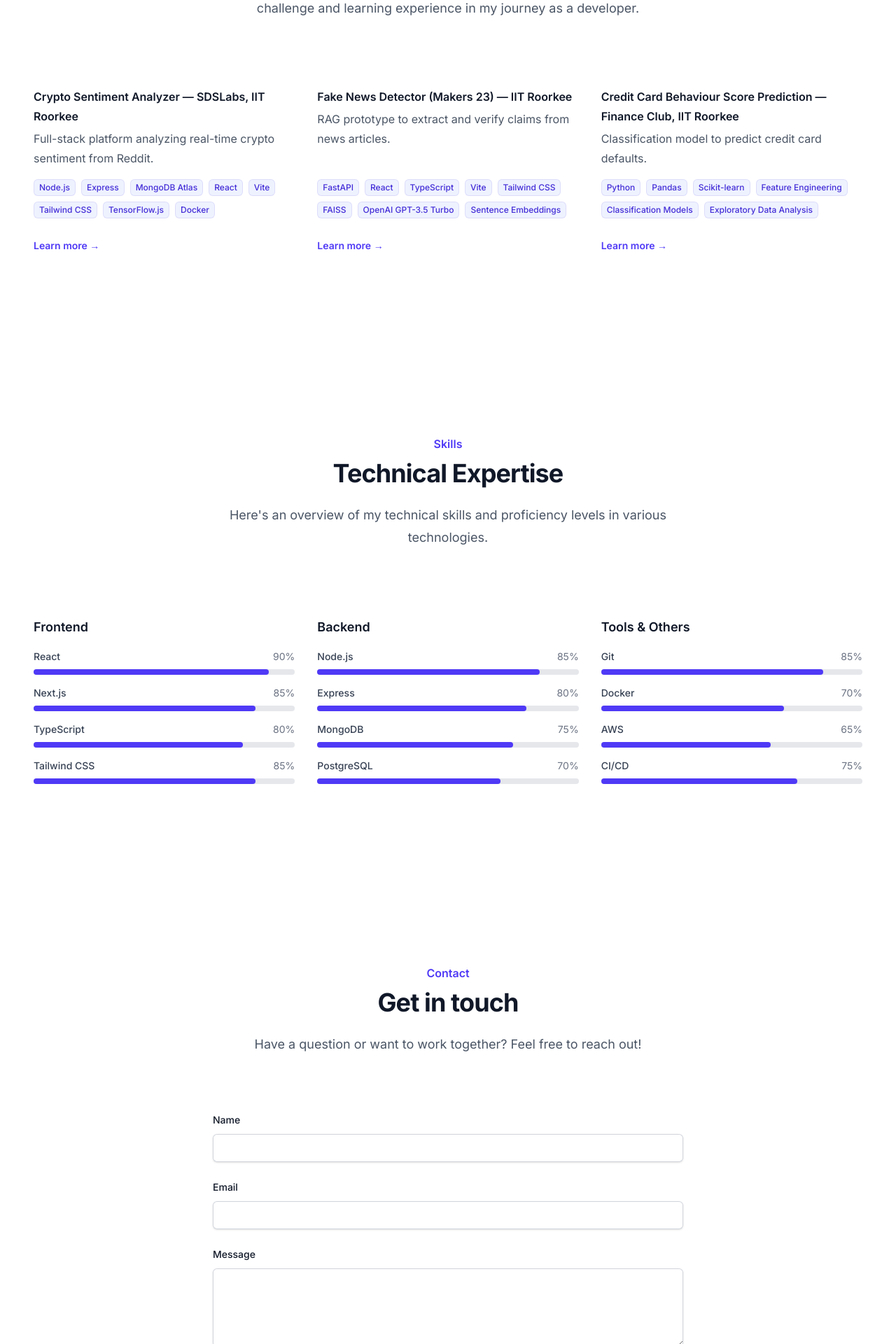
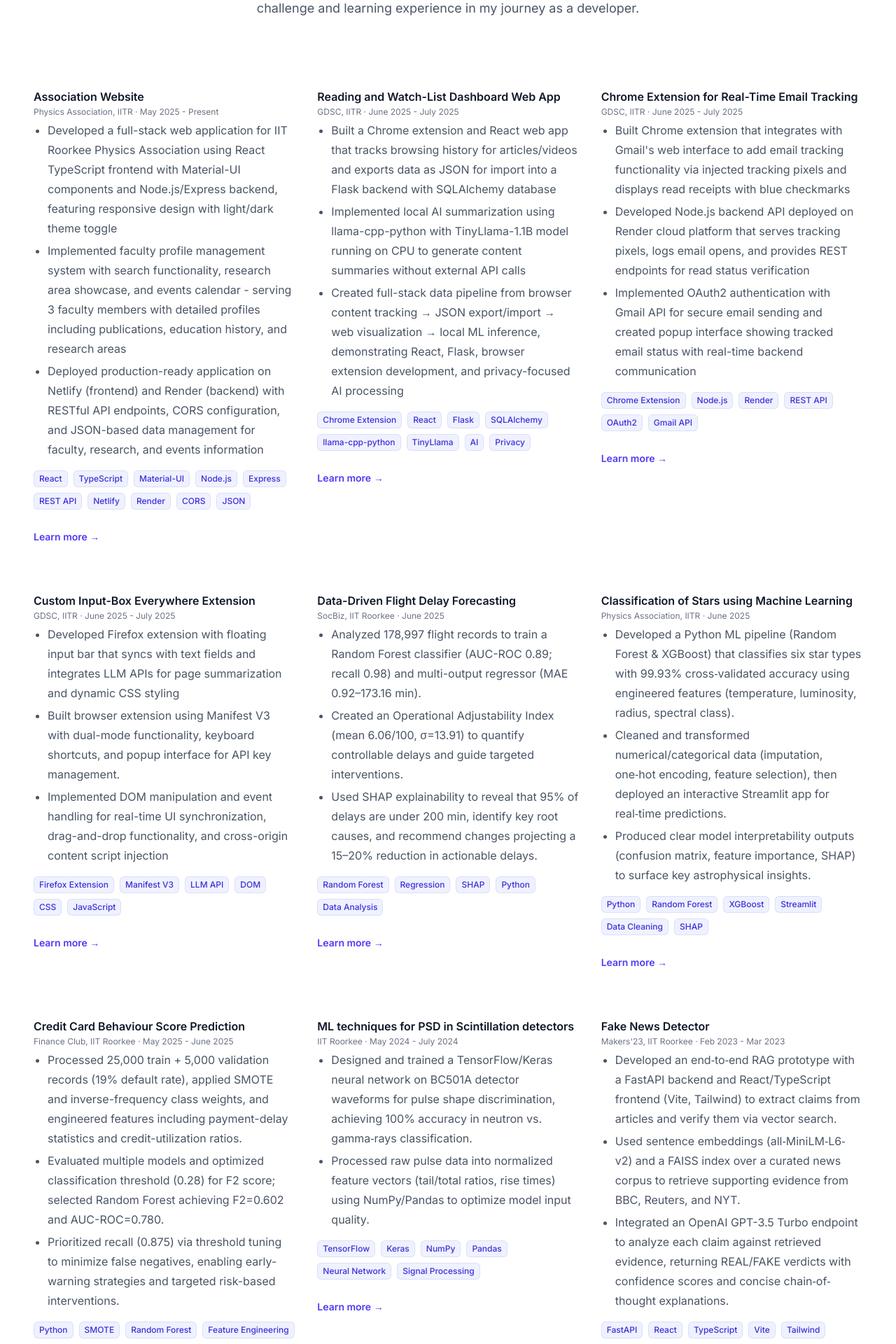
Before and after one commit to anshita195/portfolio-site, a Next.js app: page / in a window 1280 px wide. Shown: the part 1560-3480 px from the top of the page at 70% size. Built offline with nearby package versions, Linux system fonts and the light colour scheme.

Commit message:
Projects

```diff
--- a/src/components/sections/Projects.tsx
+++ b/src/components/sections/Projects.tsx
@@ -5,21 +5,144 @@ import { useInView } from 'react-intersection-observer'
 
 const projects = [
   {
-    title: 'Crypto Sentiment Analyzer — SDSLabs, IIT Roorkee',
-    description: 'Full-stack platform analyzing real-time crypto sentiment from Reddit.',
-    tags: ['Node.js','Express','MongoDB Atlas','React','Vite','Tailwind CSS','TensorFlow.js','Docker' ],
+    title: 'Association Website',
+    organization: 'Physics Association, IITR',
+    date: 'May 2025 - Present',
+    details: [
+      'Developed a full-stack web application for IIT Roorkee Physics Association using React TypeScript frontend with Material-UI components and Node.js/Express backend, featuring responsive design with light/dark theme toggle',
+      'Implemented faculty profile management system with search functionality, research area showcase, and events calendar - serving 3 faculty members with detailed profiles including publications, education history, and research areas',
+      'Deployed production-ready application on Netlify (frontend) and Render (backend) with RESTful API endpoints, CORS configuration, and JSON-based data management for faculty, research, and events information'
+    ],
+    tags: ['React', 'TypeScript', 'Material-UI', 'Node.js', 'Express', 'REST API', 'Netlify', 'Render', 'CORS', 'JSON'],
     link: '#',
   },
   {
-    title: 'Fake News Detector (Makers 23) — IIT Roorkee',
-    description: 'RAG prototype to extract and verify claims from news articles.',
-    tags:['FastAPI', 'React', 'TypeScript', 'Vite', 'Tailwind CSS', 'FAISS', 'OpenAI GPT-3.5 Turbo', 'Sentence Embeddings'],
+    title: 'Reading and Watch-List Dashboard Web App',
+    organization: 'GDSC, IITR',
+    date: 'June 2025 - July 2025',
+    details: [
+      'Built a Chrome extension and React web app that tracks browsing history for articles/videos and exports data as JSON for import into a Flask backend with SQLAlchemy database',
+      'Implemented local AI summarization using llama-cpp-python with TinyLlama-1.1B model running on CPU to generate content summaries without external API calls',
+      'Created full-stack data pipeline from browser content tracking → JSON export/import → web visualization → local ML inference, demonstrating React, Flask, browser extension development, and privacy-focused AI processing'
+    ],
+    tags: ['Chrome Extension', 'React', 'Flask', 'SQLAlchemy', 'llama-cpp-python', 'TinyLlama', 'AI', 'Privacy'],
     link: '#',
   },
   {
-    title: 'Credit Card Behaviour Score Prediction — Finance Club, IIT Roorkee',
-    description: 'Classification model to predict credit card defaults.',
-    tags:  ['Python', 'Pandas', 'Scikit-learn', 'Feature Engineering', 'Classification Models', 'Exploratory Data Analysis'],
+    title: 'Chrome Extension for Real-Time Email Tracking',
+    organization: 'GDSC, IITR',
+    date: 'June 2025 - July 2025',
+    details: [
+      'Built Chrome extension that integrates with Gmail\'s web interface to add email tracking functionality via injected tracking pixels and displays read receipts with blue checkmarks',
+      'Developed Node.js backend API deployed on Render cloud platform that serves tracking pixels, logs email opens, and provides REST endpoints for read status verification',
+      'Implemented OAuth2 authentication with Gmail API for secure email sending and created popup interface showing tracked email status with real-time backend communication'
+    ],
+    tags: ['Chrome Extension', 'Node.js', 'Render', 'REST API', 'OAuth2', 'Gmail API'],
+    link: '#',
+  },
+  {
+    title: 'Custom Input-Box Everywhere Extension',
+    organization: 'GDSC, IITR',
+    date: 'June 2025 - July 2025',
+    details: [
+      'Developed Firefox extension with floating input bar that syncs with text fields and integrates LLM APIs for page summarization and dynamic CSS styling',
+      'Built browser extension using Manifest V3 with dual-mode functionality, keyboard shortcuts, and popup interface for API key management.',
+      'Implemented DOM manipulation and event handling for real-time UI synchronization, drag-and-drop functionality, and cross-origin content script injection'
+    ],
+    tags: ['Firefox Extension', 'Manifest V3', 'LLM API', 'DOM', 'CSS', 'JavaScript'],
+    link: '#',
+  },
+  {
+    title: 'Data-Driven Flight Delay Forecasting',
+    organization: 'SocBiz, IIT Roorkee',
+    date: 'June 2025',
+    details: [
+      'Analyzed 178,997 flight records to train a Random Forest classifier (AUC-ROC 0.89; recall 0.98) and multi-output regressor (MAE 0.92–173.16 min).',
+      'Created an Operational Adjustability Index (mean 6.06/100, σ=13.91) to quantify controllable delays and guide targeted interventions.',
+      'Used SHAP explainability to reveal that 95% of delays are under 200 min, identify key root causes, and recommend changes projecting a 15–20% reduction in actionable delays.'
+    ],
+    tags: ['Random Forest', 'Regression', 'SHAP', 'Python', 'Data Analysis'],
+    link: '#',
+  },
+  {
+    title: 'Classification of Stars using Machine Learning',
+    organization: 'Physics Association, IITR',
+    date: 'June 2025',
+    details: [
+      'Developed a Python ML pipeline (Random Forest & XGBoost) that classifies six star types with 99.93% cross‑validated accuracy using engineered features (temperature, luminosity, radius, spectral class).',
+      'Cleaned and transformed numerical/categorical data (imputation, one‑hot encoding, feature selection), then deployed an interactive Streamlit app for real‑time predictions.',
+      'Produced clear model interpretability outputs (confusion matrix, feature importance, SHAP) to surface key astrophysical insights.'
+    ],
+    tags: ['Python', 'Random Forest', 'XGBoost', 'Streamlit', 'Data Cleaning', 'SHAP'],
+    link: '#',
+  },
+  {
+    title: 'Credit Card Behaviour Score Prediction',
+    organization: 'Finance Club, IIT Roorkee',
+    date: 'May 2025 - June 2025',
+    details: [
+      'Processed 25,000 train + 5,000 validation records (19% default rate), applied SMOTE and inverse-frequency class weights, and engineered features including payment-delay statistics and credit-utilization ratios.',
+      'Evaluated multiple models and optimized classification threshold (0.28) for F2 score; selected Random Forest achieving F2=0.602 and AUC-ROC=0.780.',
+      'Prioritized recall (0.875) via threshold tuning to minimize false negatives, enabling early-warning strategies and targeted risk-based interventions.'
+    ],
+    tags: ['Python', 'SMOTE', 'Random Forest', 'Feature Engineering', 'Classification', 'AUC-ROC'],
+    link: '#',
+  },
+  {
+    title: 'ML techniques for PSD in Scintillation detectors',
+    organization: 'IIT Roorkee',
+    date: 'May 2024 - July 2024',
+    details: [
+      'Designed and trained a TensorFlow/Keras neural network on BC501A detector waveforms for pulse shape discrimination, achieving 100% accuracy in neutron vs. gamma‑rays classification.',
+      'Processed raw pulse data into normalized feature vectors (tail/total ratios, rise times) using NumPy/Pandas to optimize model input quality.'
+    ],
+    tags: ['TensorFlow', 'Keras', 'NumPy', 'Pandas', 'Neural Network', 'Signal Processing'],
+    link: '#',
+  },
+  {
+    title: 'Fake News Detector',
+    organization: "Makers'23, IIT Roorkee",
+    date: 'Feb 2023 - Mar 2023',
+    details: [
+      'Developed an end‐to‐end RAG prototype with a FastAPI backend and React/TypeScript frontend (Vite, Tailwind) to extract claims from articles and verify them via vector search.',
+      'Used sentence embeddings (all‐MiniLM‐L6‐v2) and a FAISS index over a curated news corpus to retrieve supporting evidence from BBC, Reuters, and NYT.',
+      'Integrated an OpenAI GPT-3.5 Turbo endpoint to analyze each claim against retrieved evidence, returning REAL/FAKE verdicts with confidence scores and concise chain‐of‐thought explanations.'
+    ],
+    tags: ['FastAPI', 'React', 'TypeScript', 'Vite', 'Tailwind', 'FAISS', 'OpenAI', 'MiniLM'],
+    link: '#',
+  },
+  {
+    title: 'Crypto Sentiment Analyzer',
+    organization: 'SDSLabs, IIT Roorkee',
+    date: 'Jan 2023',
+    details: [
+      'Built a full‐stack platform (Node.js/Express, MongoDB Atlas, React/Vite, Tailwind) that ingests real‐time cryptocurrency price data (CoinMarketCap) and Reddit posts via the official Reddit API.',
+      'Integrated a custom FastAPI microservice (deployed on Google Cloud Platform) serving a DistilBERT transformer model, achieving 93.2% sentiment classification accuracy on cryptocurrency-related posts.',
+      'Developed interactive dashboards and a dynamic feed highlighting top positive/negative posts, all containerized with Docker for easy deployment.'
+    ],
+    tags: ['Node.js','Express','MongoDB Atlas','React','Vite','Tailwind CSS','FastAPI','DistilBERT','Docker' ],
+    link: '#',
+  },
+  {
+    title: 'Retail Shelf Detection System',
+    organization: 'Computer Vision Project',
+    date: 'Dec 2024 - Jan 2025',
+    details: [
+      'Implemented YOLOv5-based object detection system for retail shelf monitoring.',
+      'Developed and compared multiple model architectures (small and medium variants).',
+      'Created data preprocessing pipeline and training framework.'
+    ],
+    tags: ['YOLOv5', 'Object Detection', 'Computer Vision', 'Python'],
+    link: '#',
+  },
+  {
+    title: 'Analysis and Market Entry Strategy for an OTT Platform',
+    organization: 'SocBiz, IITR',
+    date: 'Jan 2023',
+    details: [
+      'A detailed case study on Analyzing the OTT market in India and creating a growth strategy and a pricing model for a company.'
+    ],
+    tags: ['Case Study', 'Market Analysis', 'Strategy', 'OTT'],
     link: '#',
   },
 ]
@@ -63,10 +186,14 @@ export default function Projects() {
                 className="flex flex-col"
               >
                 <dt className="text-base font-semibold leading-7 text-gray-900 dark:text-white">
-                  {project.title}
+                  {project.title} <span className="block text-xs font-normal text-gray-500 dark:text-gray-400">{project.organization} &middot; {project.date}</span>
                 </dt>
                 <dd className="mt-1 flex flex-auto flex-col text-base leading-7 text-gray-600 dark:text-gray-300">
-                  <p className="flex-auto">{project.description}</p>
+                  <ul className="list-disc pl-5 space-y-1">
+                    {(project.details || []).map((detail, i) => (
+                      <li key={i}>{detail}</li>
+                    ))}
+                  </ul>
                   <div className="mt-4 flex flex-wrap gap-2">
                     {project.tags.map((tag) => (
                       <span
```
Also changed, not shown: 1 other file (tests, documents, lock files or other folders).
